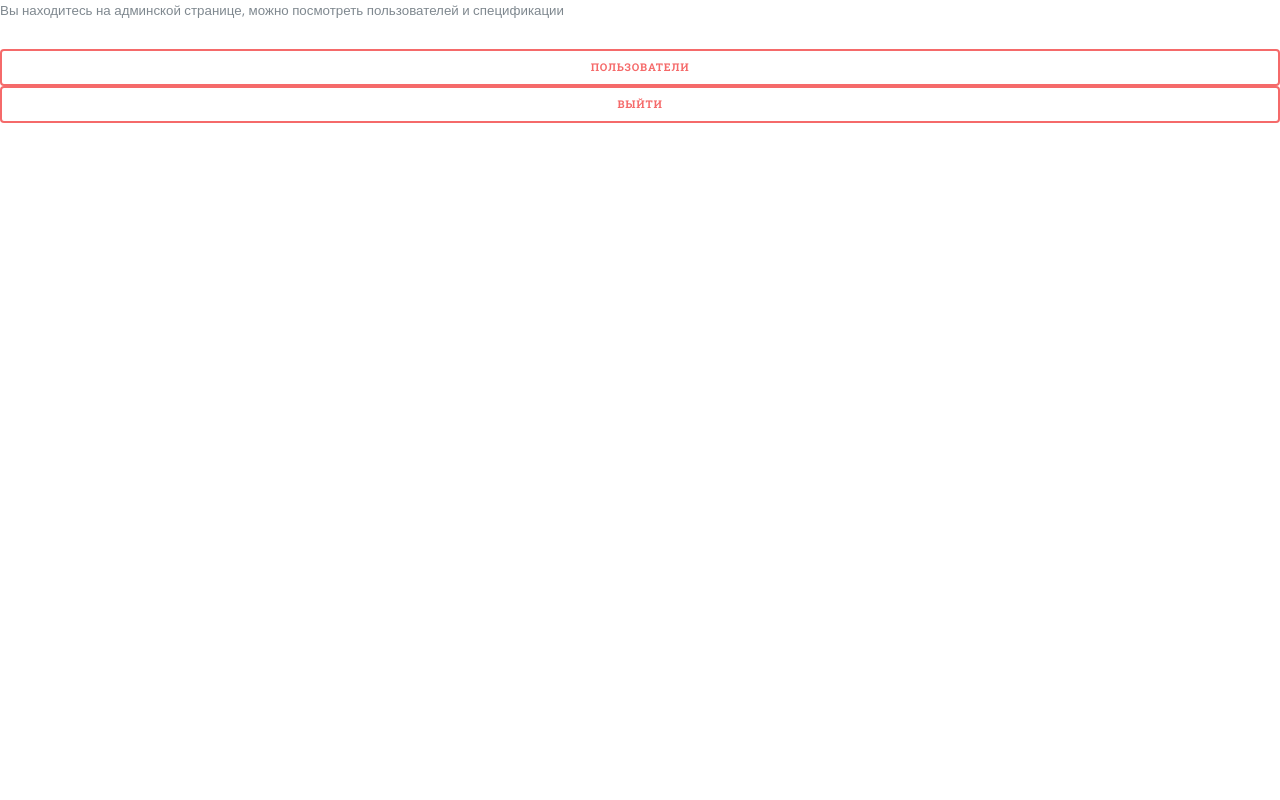
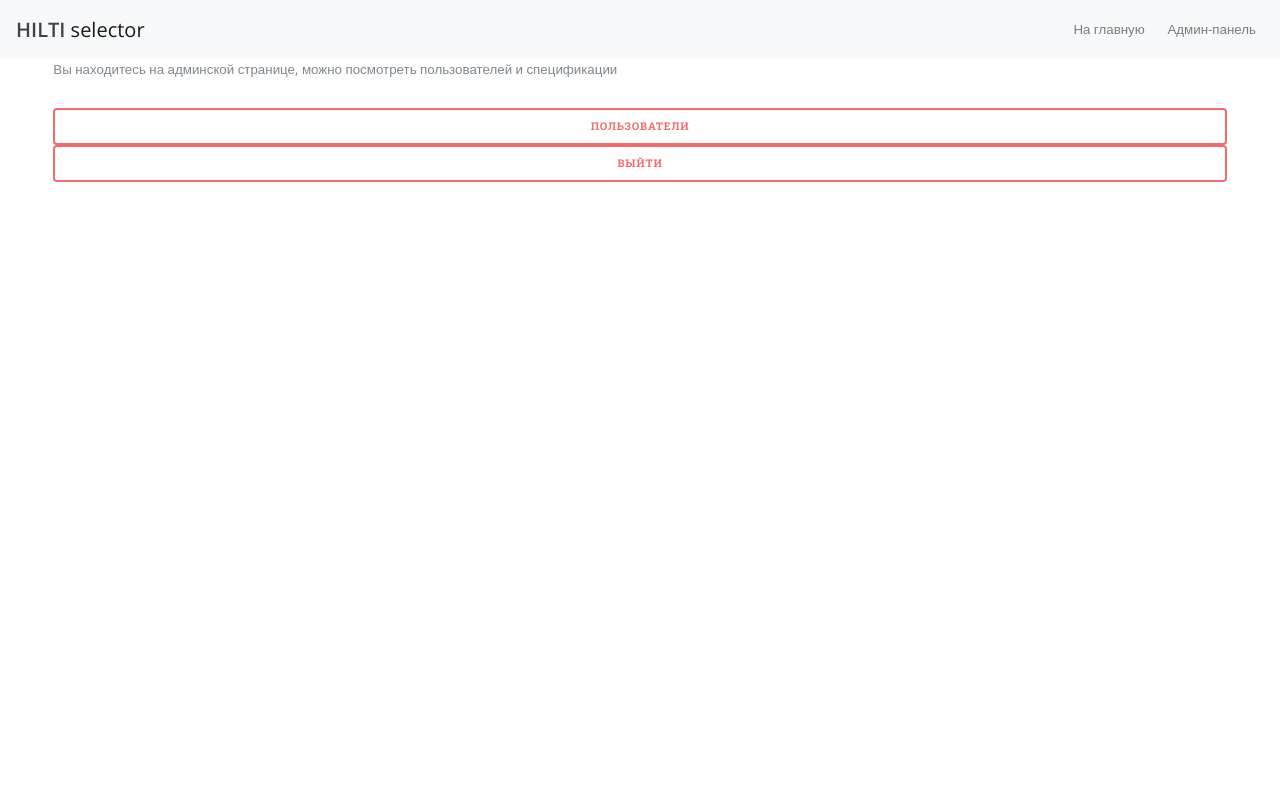
Before and after one commit to Kachali/hilti-supports, a Flask app: page /admin/ in a window 1280 px wide. Run offline with Flask 3, Linux system fonts and the light colour scheme; the visitor is signed in with stand-in values (Sample User, id 1); some libraries are stand-ins or nearby versions.

Commit message:
добавить навбар в админку

```diff
--- a/admin/admin.py
+++ b/admin/admin.py
@@ -33,7 +33,7 @@ def logout_admin():
 def index():
     if not isLogged():
         return redirect(url_for('.login'))
-    return render_template('admin/index.html', title='Админ-панель')
+    return render_template('admin/index.html', title='Админ-панель', logged_in=isLogged)
 
 @admin.route("/login", methods=["GET", "POST"])
 def login():
@@ -50,7 +50,7 @@ def login():
             flash("Неверная пара логин/пароль.", "error")
             return redirect(url_for(".login"))
 
-    return render_template("admin/login.html", title='Админ-панель')
+    return render_template("admin/login.html", title='Админ-панель', logged_in=isLogged)
 
 
 @admin.route("/logout", methods=["GET", "POST"])
@@ -66,7 +66,7 @@ def show_users():
     if isLogged():
         all_users = db.session.query(User).all()
         return render_template(
-            "admin/users.html", logged_in=current_user.is_authenticated, users=all_users
+            "admin/users.html", logged_in=isLogged, users=all_users
         )
     else:
         return redirect(url_for(".login"))
--- a/admin/templates/admin/base_admin.html
+++ b/admin/templates/admin/base_admin.html
@@ -8,10 +8,30 @@
     <link rel="stylesheet" href="https://stackpath.bootstrapcdn.com/bootstrap/4.5.2/css/bootstrap.min.css">
     <link rel="stylesheet" href="{{ url_for('static', filename='css/main.css')}}">
 </head>
-<body>
-<div class="inner">
-  {% block content %}
-  {% endblock %}
-</div>
+<body class="is-preload">
+    <!-- Wrapper -->
+        <div id="wrapper">
+
+        <!-- Main -->
+            <div id="main">
+                 <nav class="navbar navbar-expand-lg navbar-light bg-light">
+<!--      <a class="navbar-brand" href="/">Подбор опор HILTI</a>-->
+                     <a href="{{ url_for('home') }}" class="navbar-brand"><strong>HILTI</strong> selector</a>
+                      <div class="collapse navbar-collapse">
+                        <ul class="navbar-nav ml-auto">
+                                <li class="nav-item"><a class="nav-link" href="{{ url_for('home') }}">На главную</a></li>
+                                <li class="nav-item"><a class="nav-link" href="{{ url_for('admin_page.index') }}">Админ-панель</a></li>
+                            {% if logged_in == True: %}
+                                <li class="nav-item"><a class="nav-link" href="{{ url_for('admin_page.logout') }}">Выход</a></li>
+                            {% endif %}
+                        </ul>
+                      </div>
+                </nav>
+                <div class="inner">
+                  {% block content %}
+                  {% endblock %}
+                </div>
+            </div>
+        </div>
 </body>
 </html>
--- a/main.py
+++ b/main.py
@@ -5,7 +5,6 @@ from flask import (
     url_for,
     redirect,
     flash,
-    abort,
     send_from_directory,
 )
 from flask_login import (
@@ -32,11 +31,7 @@ from selector_files.dynamic_select_hot_wat import dynamic_selector_hot_water
 from selector_files.dynamic_select_roof_vent import dynamic_selector_roof_vent
 from selector_files.dynamic_select_vent import dynamic_selector_vent
 from selector_files.dynamic_select_sprinkler import dynamic_selector_sprinkler
-from admin import admin
-from extensions import db
-from models import Specification, User, Comments
 from admin.admin import admin
-# from admin import admin_page
 from extensions import db
 from models import Specification, User, Comments
 
@@ -90,11 +85,7 @@ def load_user(user_id):
 
 @app.route("/")
 def home():
-    # if current_user.is_authenticated:
-    #     # print(current_user)
-    #     return redirect(url_for("choose_support_system"))
-    # else:
-        return render_template("index.html", logged_in=current_user.is_authenticated)
+    return render_template("index.html", logged_in=current_user.is_authenticated)
 
 
 @app.route("/register", methods=["GET", "POST"])
```
